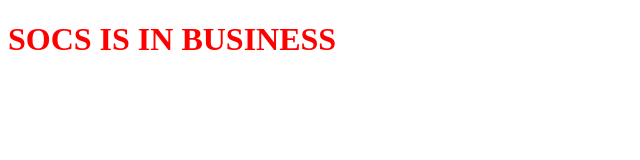
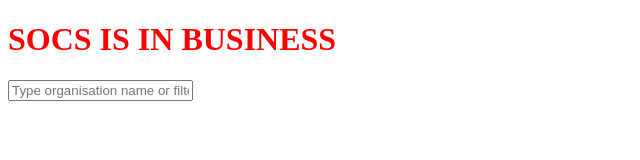
Before and after one commit to fac-15/socs, a website: page public/index.html in a window 1280 px wide. Shown: the whole page, without its empty margins (0-640 px from the left). Drawn offline with Linux system fonts and the light colour scheme; files that its build step writes are made by us from their sources; no server answers; files whose address does not match are found by name.

Commit message:
added form

```diff
--- a/public/index.html
+++ b/public/index.html
@@ -10,7 +10,12 @@
 <body>
   <main>
     <h1>SOCS IS IN BUSINESS</h1>
+
+
     <div id="test"></div>
+    <label for="search"><p hidden>search</p>
+    <input type="text" id="search" name="search" placeholder="Type organisation name or filter tag here" required>
+    </label>
   </main>
 
 <script type="text/javascript" src="public/js/request.js"></script>
```
